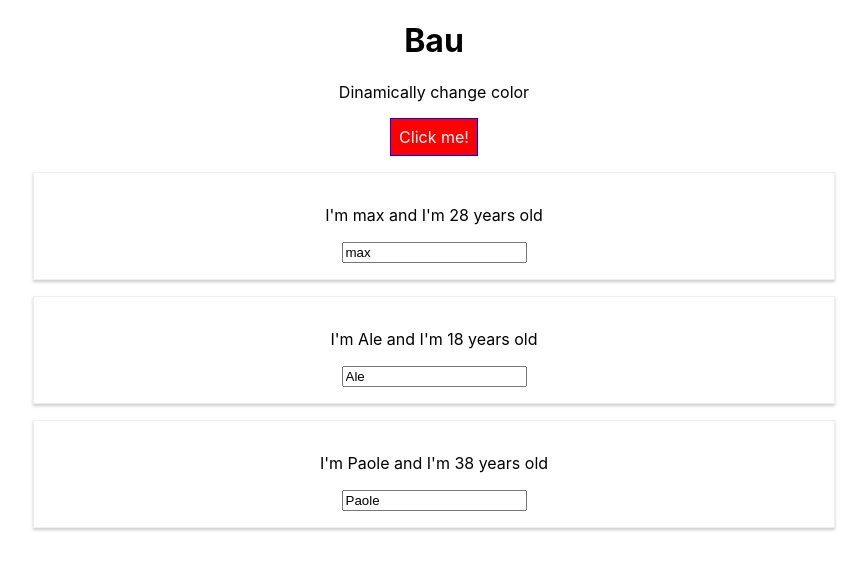
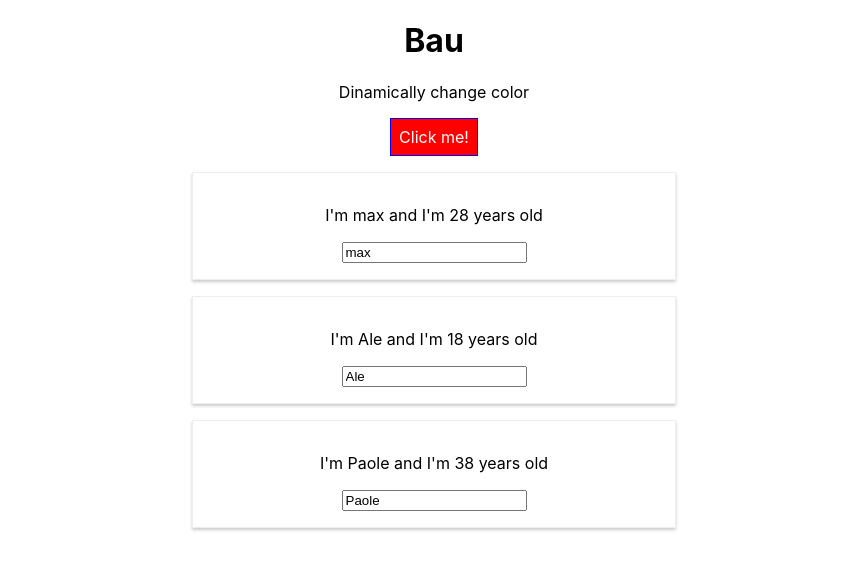
Before and after one commit to lucabit73/react-tutorial, a React (Create React App) app: page / in a window 1280 px wide. Both pictures are taken after a click on the button "Click me!". Shown: the top 570 px of the page, without its empty margins (206-1073 px from the left). Built offline with nearby package versions, Linux system fonts and the light colour scheme.

Commit message:
use mediaquery with radium, scope-based in component. wrap all app in <StyleRoot>

```diff
--- a/src/App.js
+++ b/src/App.js
@@ -1,7 +1,7 @@
 import React, { Component } from 'react';
 import './App.css';
 import Person from './Person/Person';
-import Radium from 'radium';
+import Radium , {StyleRoot} from 'radium';
 
 class App extends Component {
   state = {
@@ -72,6 +72,7 @@
     if (this.state.person.length <= 1) classes.push('bold');
 
     return (
+      <StyleRoot>
         <div className="App">
           <h1>Bau</h1>
           <p className={classes.join(" ")}>Dinamically change color</p>
@@ -80,6 +81,7 @@
             onClick={this.togglepersonsHandler}>Click me!</button>
           {persons}
         </div>
+      </StyleRoot>
     );
   }
 }
--- a/src/Person/Person.js
+++ b/src/Person/Person.js
@@ -1,9 +1,15 @@
 import React from 'react';
 import './Person.css';
+import Radium from 'radium';
 
 const person = (props) => {
+    const style = {
+        '@media (min-width: 500px)': {
+            width: '450px'
+        }
+    }
     return (
-        <div className="Person">
+        <div className="Person" style={style}>
             <p onClick={props.click}>I'm {props.name} and I'm {props.age} years old</p>
             <input type="text" onChange={props.changed} value={props.name}></input>
             {props.children}
@@ -11,4 +17,4 @@
     )
 }
 
-export default person
+export default Radium(person)
```
Lines whose indentation alone changed are shown as unchanged.
